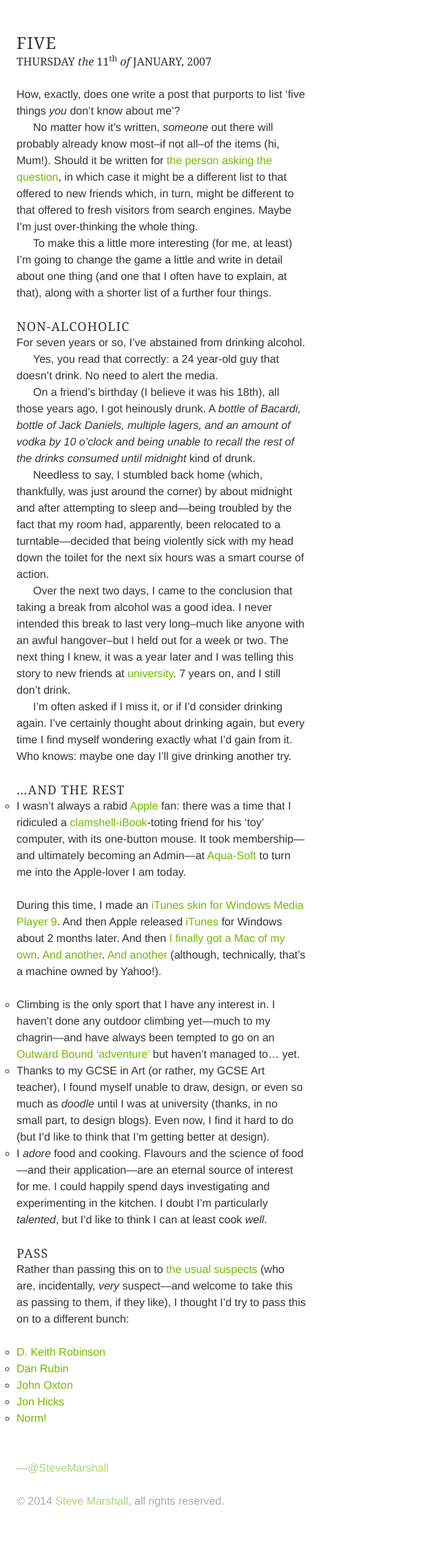
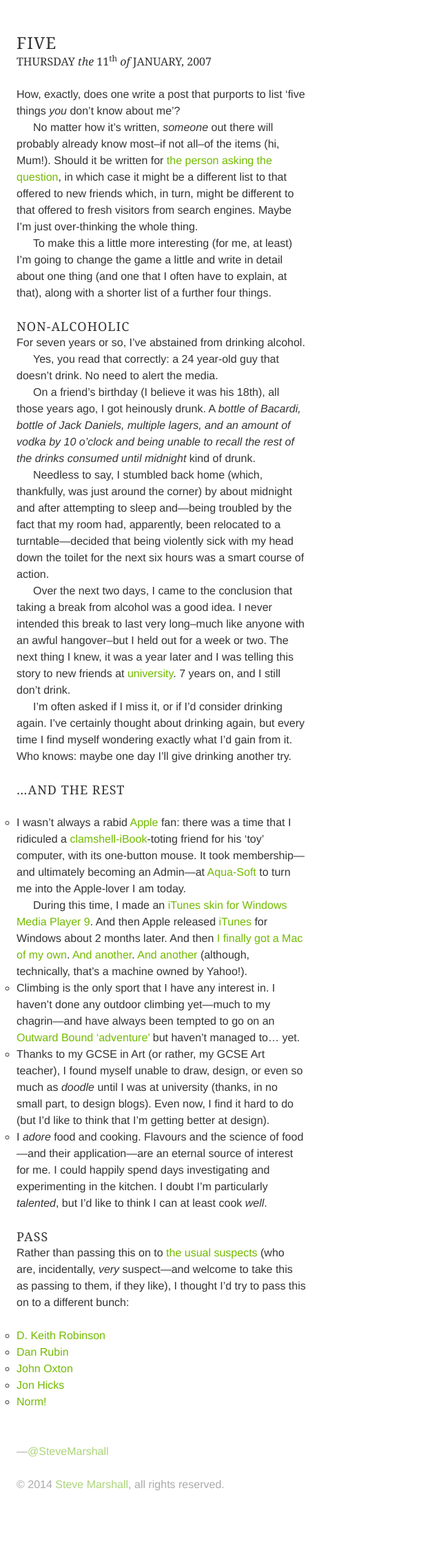
Before and after one commit to SteveMarshall/stevemarshall.github.io, a Jekyll site: the page built from _posts/2007-01-11-five.md, in a window 1280 px wide. Shown: the whole page at 69% size, without its empty margins (0-640 px from the left). Built offline with Jekyll 4.4.1, drawn with Linux system fonts in a browser that asks for light colours; after the commit the page ends 2218 px from its top, so only the background shows below that.

Commit message:
Fix paragraph structure in list

```diff
--- a/_includes/css/content.css
+++ b/_includes/css/content.css
@@ -54,6 +54,9 @@ p + p {
 blockquote p + footer {
   margin-top:               -24px;
 }
+li p:last-child {
+  margin-bottom:            0;
+}
 
 /* Correct for weird line-height of fixed-width fonts */
 code {
```
Also changed, not shown: _posts/2007-01-11-five.md (+5 -6 lines).
